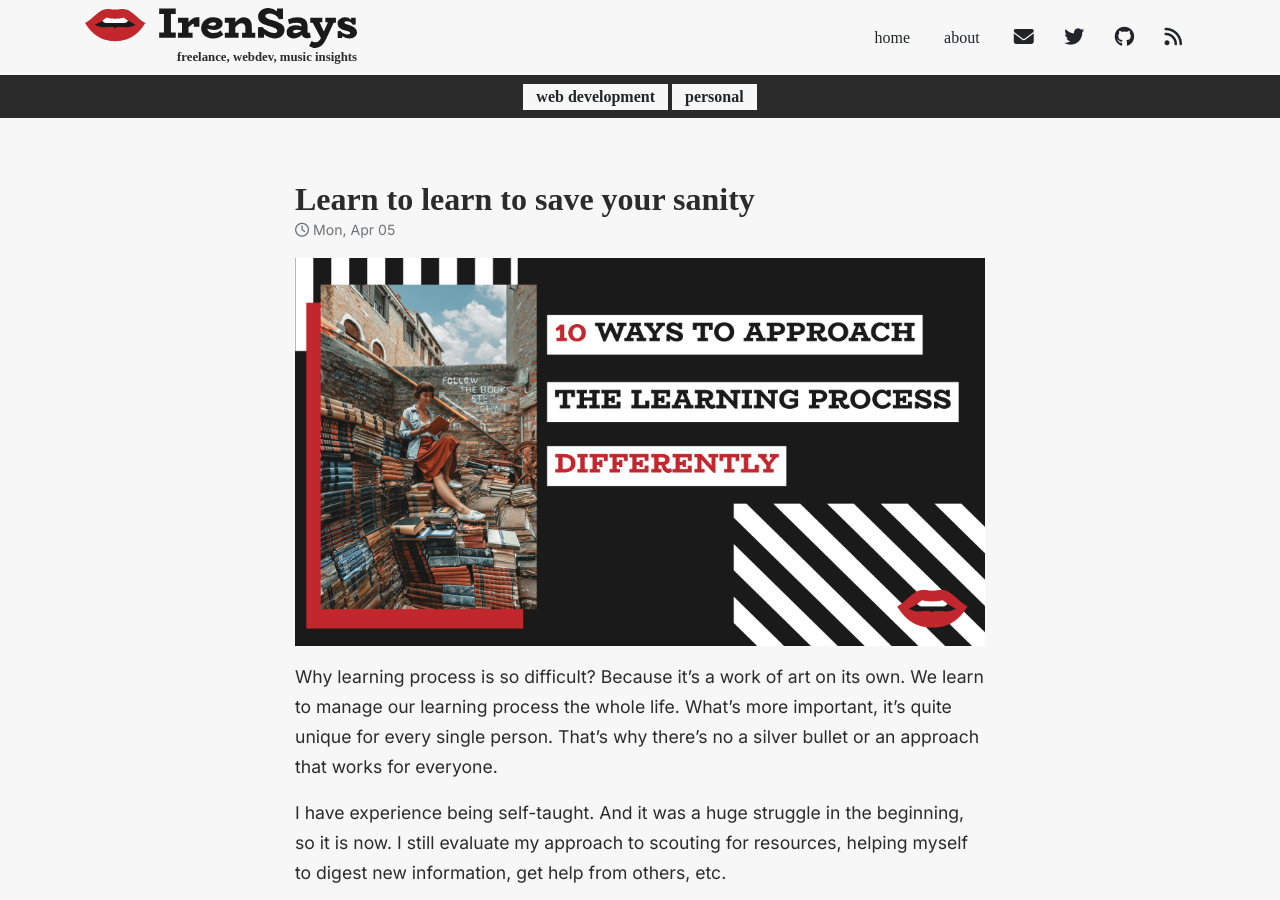
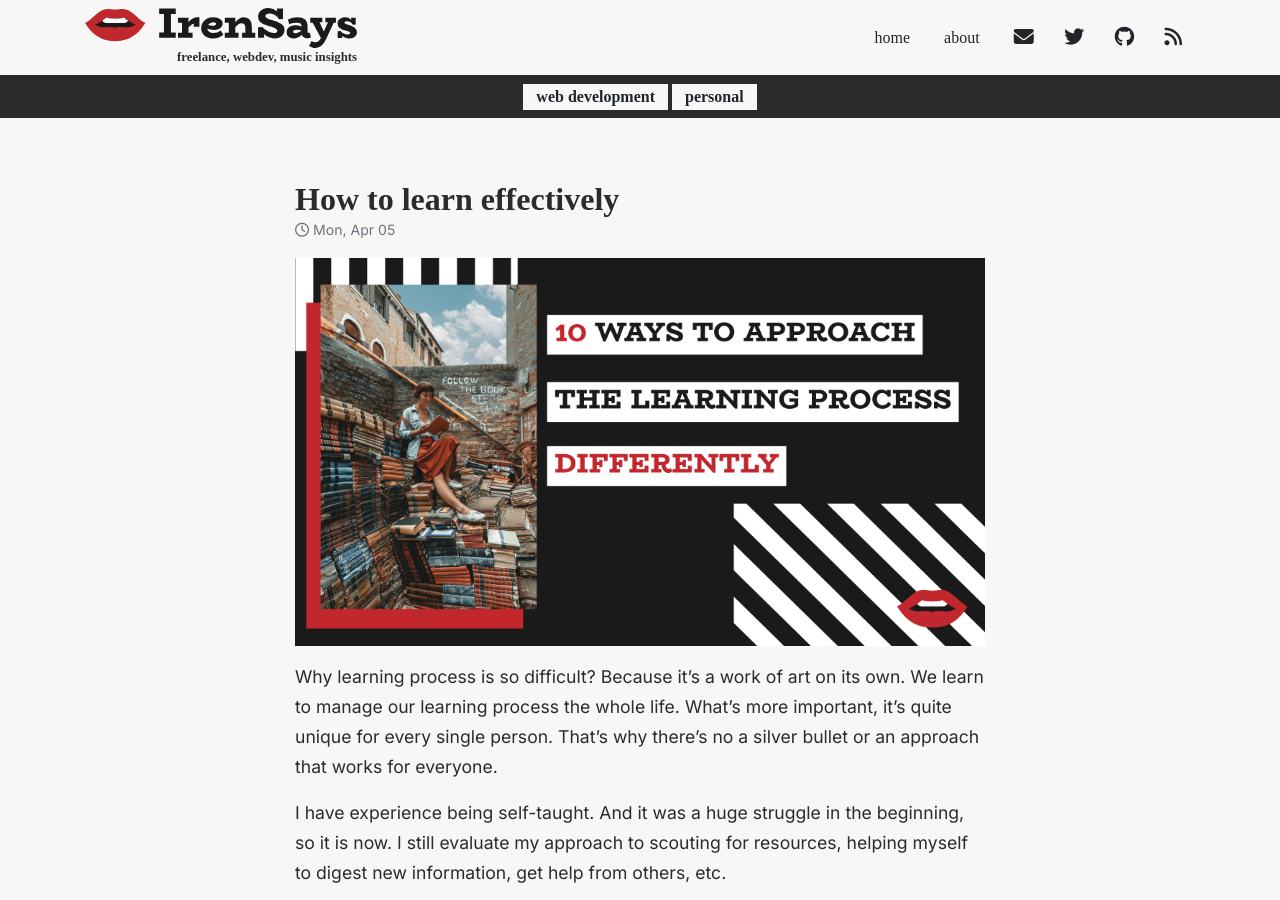
Before and after one commit to irensaywhen/my-blog, a Jekyll site: the page built from _posts/Programming/2021-04-05-how-to-learn-effectively.md, in a window 1280 px wide and 900 px high. Built offline with Jekyll 4.4.1, drawn with Linux system fonts in a browser that asks for light colours; nearby versions of some CDN libraries; some web fonts are replaced; some of the changed lines change nothing that is shown.

Commit message:
title and description changed

```diff
--- a/_posts/Programming/2021-04-05-learn-to-learn-to-save-you-sanity.md
+++ b/_posts/Programming/2021-04-05-how-to-learn-effectively.md
@@ -1,6 +1,6 @@
 ---
-title: 'Learn to learn to save your sanity'
-description: "In this tutorial, I'll explain how to change the state in React components using built-in setState method. I'll cover in detail two different approaches of using this method, explain the differences between these approaches, and show when to use which. "
+title: 'How to learn effectively'
+description: 'Change the way you learn to save you time and sanity.'
 slug: learn-to-learn
 thumbnail: 'learn-to-learn/learn-to-learn43.jpg'
 thumbnail_preview: 'learn-to-learn/learn-to-learn11.jpg'
```
